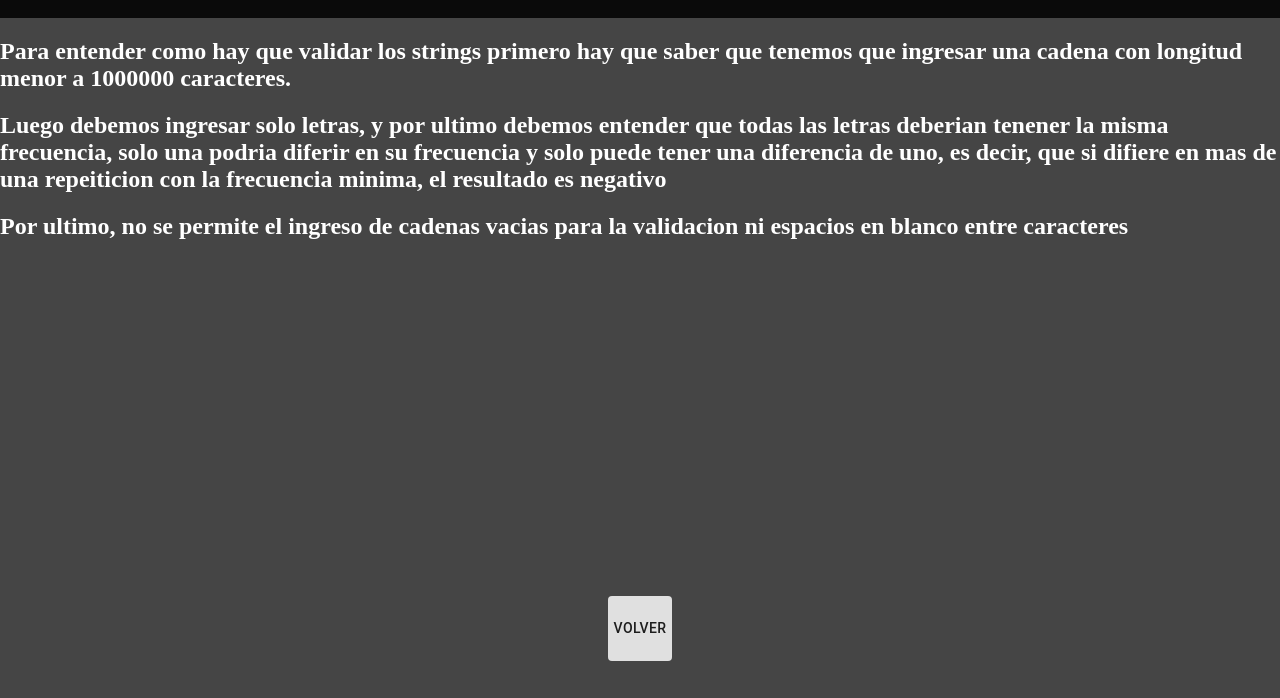
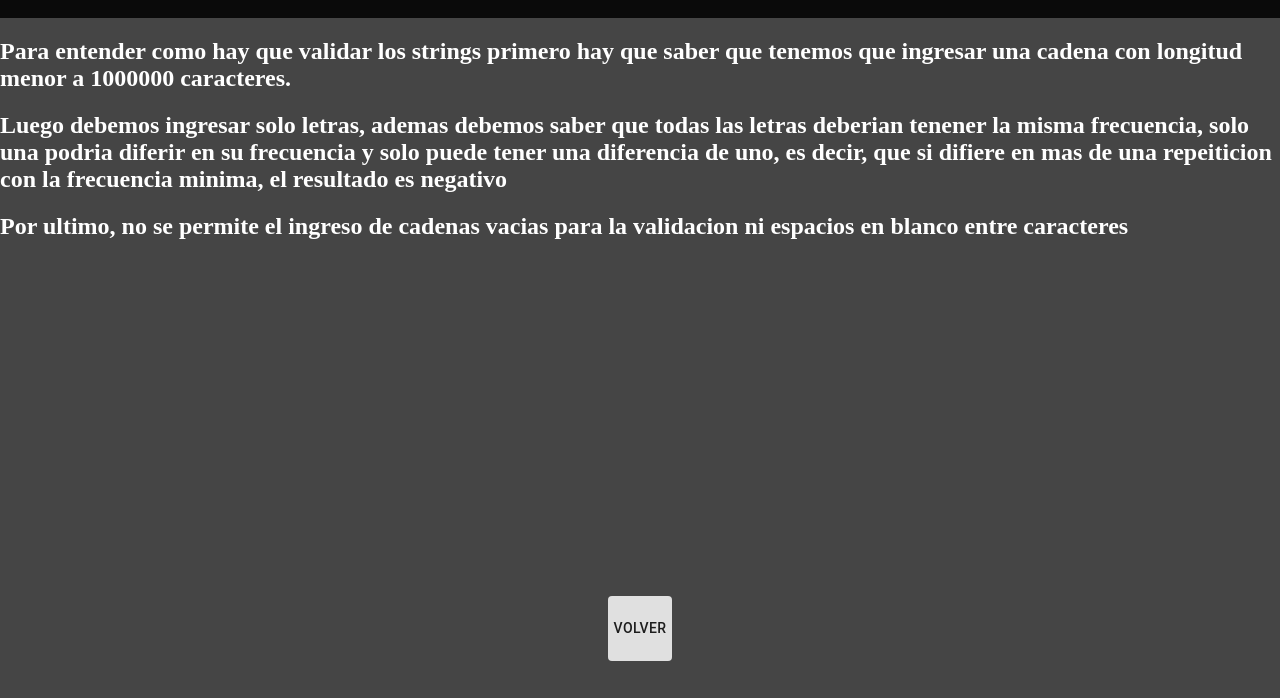
Before and after one commit to NicoRomero3210/ejercicio-devlights, a React app in the folder web/: page /ayuda in a window 1280 px wide. Shown: the part 102-800 px from the top of the page. Built offline with nearby package versions, Linux system fonts and the light colour scheme.

Commit message:
Cambiar titulo en index.html

```diff
--- a/web/public/index.html
+++ b/web/public/index.html
@@ -24,7 +24,7 @@
       work correctly both with client-side routing and a non-root public URL.
       Learn how to configure a non-root public URL by running `npm run build`.
     -->
-    <title>React App</title>
+    <title>Validacion Cadenas</title>
   </head>
   <body style="margin: 0; min-height: 100vh; min-width: 100vw">
     <noscript>You need to enable JavaScript to run this app.</noscript>
--- a/web/src/components/TextoAyuda/index.jsx
+++ b/web/src/components/TextoAyuda/index.jsx
@@ -12,7 +12,7 @@ export default function TextoAyuda(){
                 <h2 style={{
                     color:"white"
                 }}>
-                    {`Luego debemos ingresar solo letras, y por ultimo debemos entender
+                    {`Luego debemos ingresar solo letras, ademas debemos saber
                     que todas las letras deberian tenener la misma frecuencia, solo una podria diferir en
                     su frecuencia y solo puede tener una diferencia de uno, es
                     decir, que si difiere en mas de una repeiticion con la frecuencia
```
Also changed, not shown: 1 other file.
